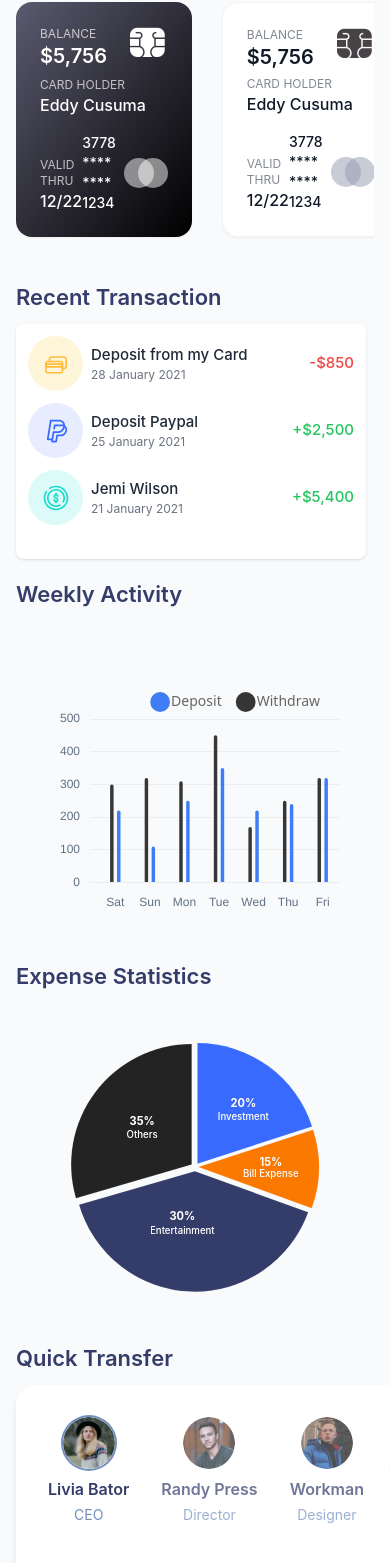
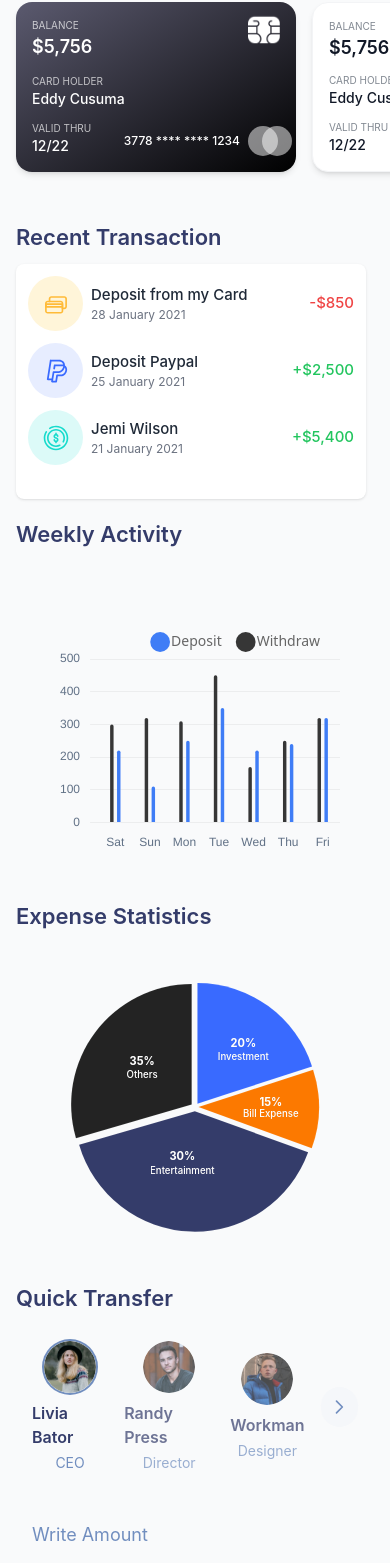
Before and after one commit to prathmesh3235/Financial-Dashboard-Application, a React (Create React App) app: page / in a window 390 px wide. Shown: the part 178-1741 px from the top of the page. Built offline with nearby package versions, Linux system fonts and the light colour scheme.

Commit message:
Mobile view css updated for few components

```diff
--- a/src/components/dashboard/BalanceHistory.js
+++ b/src/components/dashboard/BalanceHistory.js
@@ -136,8 +136,8 @@ const BalanceHistory = () => {
   return (
     <div>
       <h2 className="text-[22px] font-semibold text-[#343C6A] leading-none mb-4">Balance History</h2>
-      <div className="rounded-lg p-6 md:bg-white md:shadow overflow-hidden" style={{ width: '635px', height: '276px' }}>
-        <div className="h-[233px]">
+      <div className="rounded-lg p-4 sm:p-6 md:bg-white md:shadow overflow-hidden w-full">
+        <div className="h-[200px] sm:h-[233px]">
           {modifiedChartData && <Line options={options} data={modifiedChartData} />}
         </div>
       </div>
--- a/src/components/dashboard/MyCards.js
+++ b/src/components/dashboard/MyCards.js
@@ -72,46 +72,46 @@ const MyCards = () => {
           See All
         </button>
       </div>
-      <div className="min-h-[260px] w-full md:w-[730px]">
-        <div className="flex space-x-[30px] overflow-x-auto pb-4">
+      <div className="min-h-[200px] w-full">
+        <div className="flex gap-4 overflow-x-auto pb-4 px-4 -mx-4 scrollbar-hide">
           {cards.map((card) => (
             <div
               key={card.id}
               className={`${card.bgColor === 'bg-white' ? 'bg-white border border-gray-100' : 'bg-gradient-to-br from-[#5B5A6F] to-[#000000]'}
-                p-6 rounded-2xl flex flex-col justify-between h-[235px] w-full md:w-[350px] relative shadow-sm ${card.bgColor === 'bg-white' ? 'text-gray-900' : 'text-[#FFFFFF]'}`}
+                p-4 sm:p-6 rounded-2xl flex-shrink-0 flex flex-col justify-between h-[170px] sm:h-[235px] w-[280px] sm:w-[350px] relative shadow-md ${card.bgColor === 'bg-white' ? 'text-gray-900' : 'text-[#FFFFFF]'}`}
             >
               <div className="flex justify-between items-start">
                 <div>
-                  <p className={`text-xs uppercase ${card.bgColor === 'bg-white' ? 'text-gray-600/70' : 'text-[#FFFFFF]/70'}`}>Balance</p>
-                  <p className="text-xl font-semibold">
+                  <p className={`text-[10px] sm:text-xs uppercase ${card.bgColor === 'bg-white' ? 'text-gray-600/70' : 'text-[#FFFFFF]/70'}`}>Balance</p>
+                  <p className="text-lg sm:text-xl font-semibold">
                     ${card.balance.toLocaleString()}
                   </p>
                 </div>
-                <div className="h-8 w-10 flex items-center justify-center">
+                <div className="h-6 sm:h-8 w-8 sm:w-10 flex items-center justify-center">
                   {card.bgColor === 'bg-white' ? <WhiteCardChip /> : <BlackCardChip />}
                 </div>
               </div>
 
               <div>
-                <div className="mb-4">
-                  <p className={`text-xs uppercase ${card.bgColor === 'bg-white' ? 'text-gray-600/70' : 'text-[#FFFFFF]/70'}`}>CARD HOLDER</p>
-                  <p className="font-medium">
+                <div className="mb-3 sm:mb-4">
+                  <p className={`text-[10px] sm:text-xs uppercase ${card.bgColor === 'bg-white' ? 'text-gray-600/70' : 'text-[#FFFFFF]/70'}`}>CARD HOLDER</p>
+                  <p className="text-sm sm:text-base font-medium">
                     {card.cardHolder}
                   </p>
                 </div>
 
                 <div className="flex justify-between items-end">
                   <div>
-                    <p className={`text-xs uppercase ${card.bgColor === 'bg-white' ? 'text-gray-600/70' : 'text-[#FFFFFF]/70'}`}>VALID THRU</p>
-                    <p className="font-medium">
+                    <p className={`text-[10px] sm:text-xs uppercase ${card.bgColor === 'bg-white' ? 'text-gray-600/70' : 'text-[#FFFFFF]/70'}`}>VALID THRU</p>
+                    <p className="text-sm sm:text-base font-medium">
                       {card.validThru}
                     </p>
                   </div>
                   <div className="flex items-center">
-                    <p className="text-sm font-medium mr-2">
+                    <p className="text-xs sm:text-sm font-medium mr-2">
                       {card.cardNumber}
                     </p>
-                    <span>
+                    <span className="w-8 sm:w-auto">
                       {card.type === 'mastercard' ? <MastercardLogo /> : <VisaLogo />}
                     </span>
                   </div>
--- a/src/components/dashboard/QuickTransfer.js
+++ b/src/components/dashboard/QuickTransfer.js
@@ -146,6 +146,22 @@ const QuickTransfer = () => {
     }
   };
 
+  // Add effect to clear success message after 3 seconds
+  useEffect(() => {
+    let timeoutId;
+    if (successMessage) {
+      timeoutId = setTimeout(() => {
+        setSuccessMessage('');
+      }, 3000);
+    }
+    // Cleanup timeout on unmount or when successMessage changes
+    return () => {
+      if (timeoutId) {
+        clearTimeout(timeoutId);
+      }
+    };
+  }, [successMessage]);
+
   if (loading) return (
     <div>
       <h2 className="text-[22px] font-semibold text-[#343C6A] leading-none mb-4">Quick Transfer</h2>
@@ -171,25 +187,24 @@ const QuickTransfer = () => {
       <h2 className="text-[22px] font-semibold text-[#343C6A] leading-none mb-4">Quick Transfer</h2>
 
       <div
-        className="rounded-[20px] p-8 bg-white shadow-md overflow-hidden relative"
-        style={{ width: '445px', height: '276px' }}
+        className="rounded-[20px] p-4 sm:p-8 sm:bg-white sm:shadow-md overflow-hidden relative w-full"
       >
         {successMessage && (
-          <div className="bg-green-100 text-green-700 p-2 absolute top-0 left-0 w-full">
+          <div className="bg-[#E8F2EE] text-[#1A9882] p-3 px-4 text-sm absolute top-0 left-0 right-0 z-10">
             {successMessage}
           </div>
         )}
 
         {error && successMessage && (
-          <div className="bg-red-100 text-red-700 p-2 absolute top-0 left-0 w-full">
+          <div className="bg-red-50 text-red-700 p-3 px-4 text-sm absolute top-0 left-0 right-0 z-10">
             {error}
           </div>
         )}
 
-        <div className="flex flex-col space-y-12">
+        <div className="flex flex-col space-y-8 sm:space-y-12">
           {/* Contact selection section */}
-          <div className="flex items-center justify-between">
-            <div className="flex gap-8">
+          <div className="flex flex-col sm:flex-row sm:items-center justify-between">
+            <div className="flex items-center gap-4 sm:gap-8 mb-4 sm:mb-0">
               {contacts.map((contact) => (
                 <ContactItem
                   key={contact.id}
@@ -198,17 +213,17 @@ const QuickTransfer = () => {
                   onClick={() => handleSelectContact(contact.id)}
                 />
               ))}
-            </div>
-            <div className="flex items-center justify-center w-10 h-10 rounded-full bg-[#F5F7FA] text-[#718EBF] hover:bg-gray-200 cursor-pointer ml-4">
-              <svg xmlns="http://www.w3.org/2000/svg" className="h-5 w-5" fill="none" viewBox="0 0 24 24" stroke="currentColor">
-                <path strokeLinecap="round" strokeLinejoin="round" strokeWidth={2} d="M9 5l7 7-7 7" />
-              </svg>
+              <div className="flex items-center justify-center w-10 h-10 rounded-full bg-[#F5F7FA] text-[#718EBF] hover:bg-gray-200 cursor-pointer">
+                <svg xmlns="http://www.w3.org/2000/svg" className="h-5 w-5" fill="none" viewBox="0 0 24 24" stroke="currentColor">
+                  <path strokeLinecap="round" strokeLinejoin="round" strokeWidth={2} d="M9 5l7 7-7 7" />
+                </svg>
+              </div>
             </div>
           </div>
 
           {/* Amount input section */}
-          <div className="flex items-center">
-            <span className="text-[#718EBF] text-lg mr-6">Write Amount</span>
+          <div className="flex flex-col sm:flex-row sm:items-center">
+            <span className="text-[#718EBF] text-lg mb-4 sm:mb-0 sm:mr-6">Write Amount</span>
 
             <div className="relative flex-1">
               <div
--- a/src/pages/Dashboard.js
+++ b/src/pages/Dashboard.js
@@ -28,7 +28,7 @@ const Dashboard = () => {
       </div>
 
       {/* Bottom row with fixed widths - 40px gap to match grid width */}
-      <div className="mt-6 flex gap-10">
+      <div className="mt-6 grid grid-cols-1 lg:grid-cols-2 gap-6">
         <div>
           <QuickTransfer />
         </div>
```
